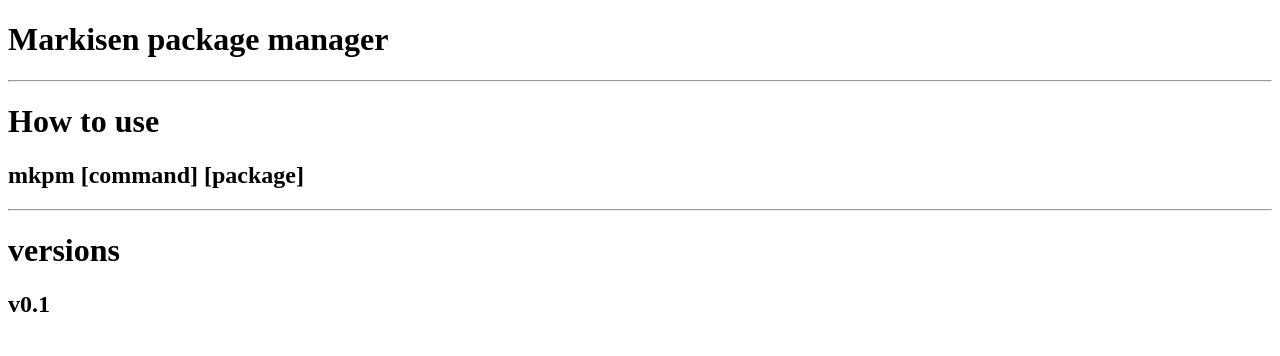
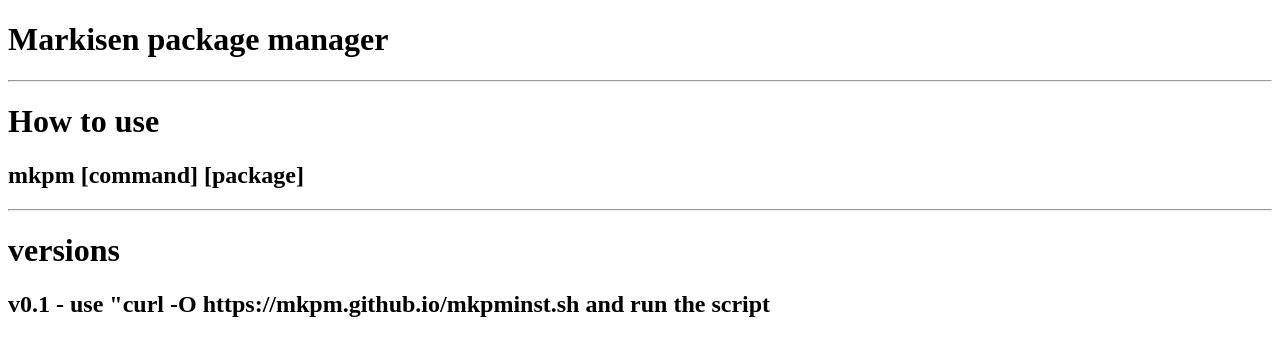
Before and after one commit to markisen1234/mkpm, a plain HTML site: page index.html in a window 1280 px wide. Drawn offline with Linux system fonts and the light colour scheme.

Commit message:
updated index

```diff
--- a/index.html
+++ b/index.html
@@ -11,6 +11,6 @@
         <h2>mkpm [command] [package]</h2>
         <hr>
         <h1>versions</h1>
-        <h2>v0.1</h2>
+        <h2>v0.1 - use "curl -O https://mkpm.github.io/mkpminst.sh and run the script</h2>
     </body>
 </html>
```
